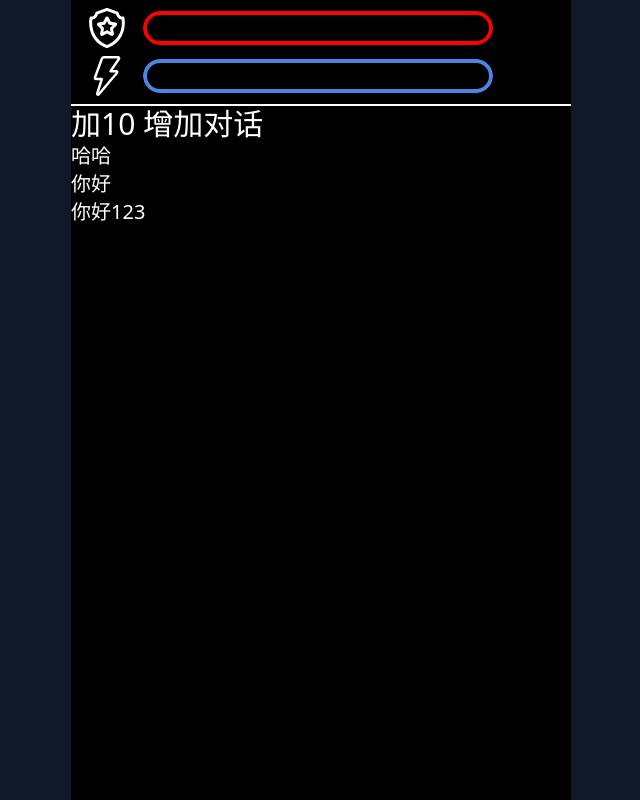
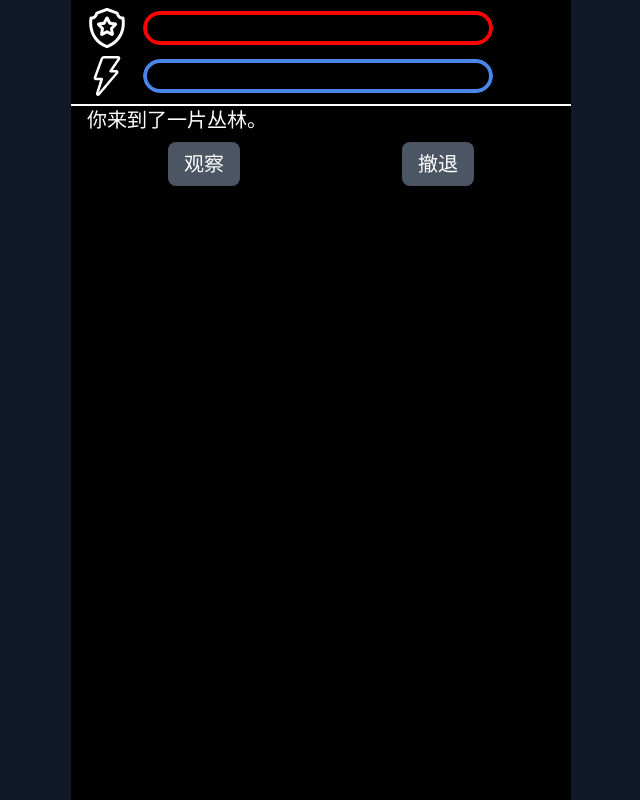
Before and after one commit to libudu/linpx-word, a React (Vite) app: page / in a window 1280 px wide. Shown: the whole page, without its empty margins (319-959 px from the left). Built offline with nearby package versions, Linux system fonts and the light colour scheme.

Commit message:
feat: 完善动画接口，初步完成选项功能，修改注释，更新测试脚本

```diff
--- /dev/null
+++ b/src/components/Choice.tsx
@@ -0,0 +1,32 @@
+import { useTextAnimeRef } from '@/utils/animeHooks';
+import React, { useState } from 'react';
+
+const Choice: React.FC<{
+  choiceList: string[],
+  onClick: (index: number) => void;
+}> = ({ choiceList, onClick }) => {
+  const [click, setClick] = useState(false);
+  const ref = useTextAnimeRef();
+
+  return (
+    <div ref={ref} className='flex justify-around'>
+      {
+        choiceList.map((choice, index) => (
+          <div
+            className='bg-gray-600 rounded-lg py-2 px-4 my-2'
+            key={index}
+            onClick={() => {
+              if(!click) {
+                onClick(index);
+                setClick(true);
+              }
+            }}>
+            { choice }
+          </div>
+        ))
+      }
+    </div>
+  )
+};
+
+export default Choice;
--- a/src/components/Text.tsx
+++ b/src/components/Text.tsx
@@ -1,22 +1,10 @@
-import anime from 'animejs';
-import React, { useEffect, useRef } from 'react';
+import { useTextAnimeRef } from '@/utils/animeHooks';
+import React from 'react';
 
 const Text: React.FC<{ text: string }> = ({ text }) => {
-  const ref = useRef<HTMLDivElement>(null);
-  useEffect(() => {
-    anime({
-      targets: ref.current,
-      opacity: 1.0,
-      translateY: 0,
-      duration: 500,
-      easing: 'easeInQuad',
-      update: () => {
-        ref.current?.style.transform
-      }
-    })
-  }, []);
+  const ref = useTextAnimeRef();
   return (
-    <div ref={ref} style={{ transform: `translateY(10px)`, opacity: 0 }}>
+    <div ref={ref} className='opacity-0'>
       { text }
     </div>
   )
--- a/src/pages/Battle.tsx
+++ b/src/pages/Battle.tsx
@@ -1,4 +1,4 @@
-import React, { useState, useEffect } from 'react';
+import React, { useState, useEffect, useRef } from 'react';
 import ValueBar from '@/components/ValueBar';
 import Divider from '@/components/Divider';
 import Text from '@/components/Text';
@@ -7,26 +7,40 @@ import LightImg from '@/static/icons/light.svg';
 import HeroBadgeImg from '@/static/icons/hero_badge.svg';
 
 import { loadScript } from '@/scripts';
-
-let _dialogList: any[];
+import Choice from '@/components/Choice';
 
 const CPS = 50;
 
 const Battle: React.FC = () => {
   const [value, setValue] = useState(0);
-  const [dialogList, setDialogList] = useState<any[]>([]);
-
-  _dialogList = dialogList;
+  const [dialogList, setDialogList] = useState<React.ReactElement[]>([]);
+  const ref = useRef(dialogList);
+  ref.current = dialogList;
 
   useEffect(() => {
+    let i = 0;
+    const getKey = () => {
+      return i++;
+    }
     const { goNext } = loadScript({
-      // 新消息
+      // 文本
       showText: (text) => {
-        setDialogList([..._dialogList, <Text key={_dialogList.length} text={text} />]);
+        setDialogList([...ref.current, <Text key={getKey()} text={text} />]);
         // 显示之后延迟500ms动画时间 + 300ms基础时间 + 文字/每秒阅读字数时间
         setTimeout(() => {
           goNext();
         }, 800 + text.length / CPS * 1000);
+      },
+      // 选项
+      showChoice: (choiceList, onClick) => {
+        setDialogList([
+          ...ref.current,
+          <Choice
+            key={getKey()}
+            choiceList={choiceList}
+            onClick={onClick}
+          />
+        ]);
       },
     });
     goNext();
@@ -43,18 +57,10 @@ const Battle: React.FC = () => {
         <ValueBar value={value} borderColor="#4a86e8" fillColor="#26aceb" />
       </div>
       <Divider />
-      <div className="flex text-3xl">
+      {/* <div className="flex text-3xl">
         <button onClick={() => setValue(value + 10)}>加10</button>
-        <button
-          className="ml-2"
-          onClick={() => {
-            setDialogList([...dialogList, <Text key={dialogList.length} text="你好" />])
-          }}
-        >
-          增加对话
-        </button>
-      </div>
-      <div className="text-xl">
+      </div> */}
+      <div className="text-xl px-4">
         {
           dialogList
         }
--- /dev/null
+++ b/src/scripts/Global/choice.ts
@@ -0,0 +1,16 @@
+import { scriptCore } from "..";
+
+// 选项实现
+export const globalChoice = Object.assign(
+  async (choiceList: string[]) => {
+    const promise = new Promise(resolve => {
+      scriptCore.showChoice(choiceList, (index) => {
+        resolve(null);
+        _return = index;
+      });
+    });
+    await promise;
+  },
+  {
+  },
+);
--- a/src/scripts/Global/text.ts
+++ b/src/scripts/Global/text.ts
@@ -1,13 +1,11 @@
 import { scriptCore } from "..";
 
-// 一段文本
+// 文本实现
 export const globalText = Object.assign(
-  // 作为函数调用
   async (str: string) => {
     scriptCore.showText(str);
     await scriptCore.waitUI();
   },
-  // 对象上挂载方法
   {
   },
 );
--- a/src/scripts/api.ts
+++ b/src/scripts/api.ts
@@ -1,7 +1,14 @@
+// 将接口暴露为全局方法，供脚本使用
+import { globalChoice } from './Global/choice';
 import { globalText } from './Global/text';
 
 declare global {
   const text: typeof globalText;
+  const choice: typeof globalChoice;
+  let _return: number;
+  let _return_item: string;
 }
 
 (window as any).text = globalText;
+(window as any).choice = globalChoice;
+(window as any)._return = 0;
--- a/src/scripts/index.ts
+++ b/src/scripts/index.ts
@@ -4,6 +4,7 @@ import './api';
 interface ScriptCore {
   // 让ui层显示一条信息
   showText: (text: string) => void;
+  showChoice: (choiceList: string[], onClick: (index: number) => void) => void;
   // 等待ui层请求继续
   waitUI: () => Promise<void>;
   // 当前运行脚本的文本文件
@@ -17,12 +18,15 @@ let UIPromiseResolve = () => {};
 
 export const loadScript = ({
   showText,
+  showChoice,
 }: {
   showText: ScriptCore['showText'];
+  showChoice: ScriptCore['showChoice'];
 }) => {
   // 创建core
   scriptCore = {
     showText,
+    showChoice,
     waitUI: async () => {
       return new Promise((resolve) => {
         UIPromiseResolve = resolve;
--- a/src/static/scripts/test.ts
+++ b/src/static/scripts/test.ts
@@ -1,3 +1,10 @@
-text("哈哈")
-text("你好")
-text("你好123")
+"你来到了一片丛林。"
+choice([
+  "观察",
+  "撤退",
+])
+if(_return == 0) {
+  "你看到了一个宝箱"
+} else {
+  "你离开了"
+}
--- a/src/static/scripts_build/test.js
+++ b/src/static/scripts_build/test.js
@@ -1,5 +1,12 @@
 (async () => {
-  await text("哈哈");
-  await text("你好");
-  await text("你好123");
+  // 避免将第一句字符串字面量视为函数指令
+  true;
+  await text("\u4F60\u6765\u5230\u4E86\u4E00\u7247\u4E1B\u6797\u3002");
+  await choice(["观察", "撤退"]);
+
+  if (_return == 0) {
+    await text("\u4F60\u770B\u5230\u4E86\u4E00\u4E2A\u5B9D\u7BB1");
+  } else {
+    await text("\u4F60\u79BB\u5F00\u4E86");
+  }
 })();
--- /dev/null
+++ b/src/utils/anime.ts
@@ -0,0 +1,22 @@
+import anime from 'animejs';
+
+export type Target = HTMLElement | null;
+
+export const bottomFadeIn = ({
+  target,
+  initYpos = 10,
+}: {
+  target: Target;
+  initYpos?: number;
+}) => {
+  if(!target) {
+    return;
+  }
+  anime({
+    targets: target,
+    opacity: [0, 1.0],
+    translateY: [initYpos, 0],
+    duration: 500,
+    easing: 'easeInQuad',
+  });
+};
--- /dev/null
+++ b/src/utils/animeHooks.ts
@@ -0,0 +1,19 @@
+import { useEffect, useRef } from 'react';
+import { bottomFadeIn } from './anime';
+import { Target } from './anime';
+
+export const useAnimeRef = <T extends { target: Target }>(
+  animeFunc: (props: T) => void,
+  args?: Omit<T, 'target'>,
+) => {
+  const ref = useRef<HTMLDivElement>(null);
+  useEffect(() => {
+    // @ts-ignore
+    animeFunc({ ...args, target: ref.current });
+  }, []);
+  return ref;
+};
+
+export const useTextAnimeRef = () => {
+  return useAnimeRef(bottomFadeIn);
+};
```
